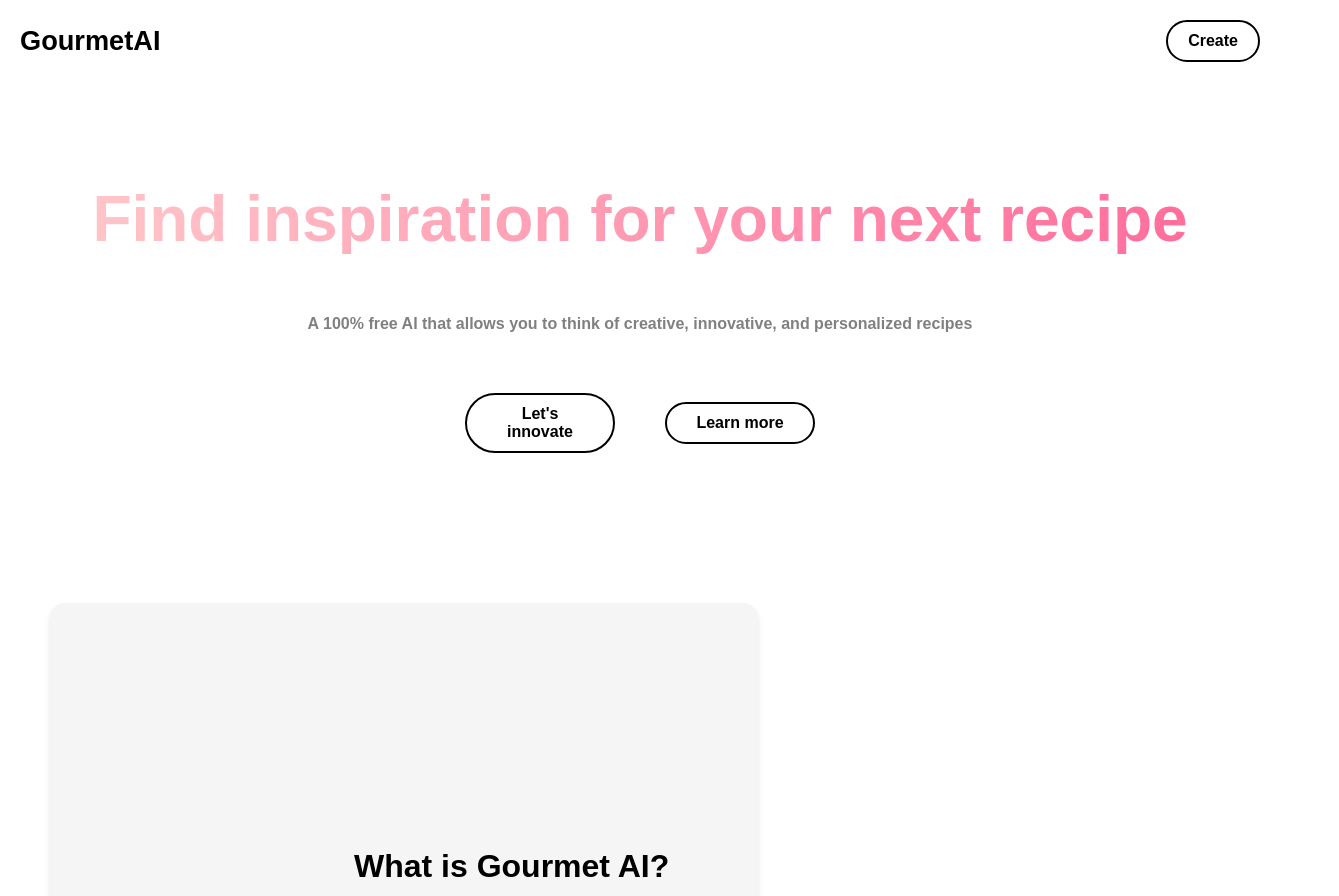
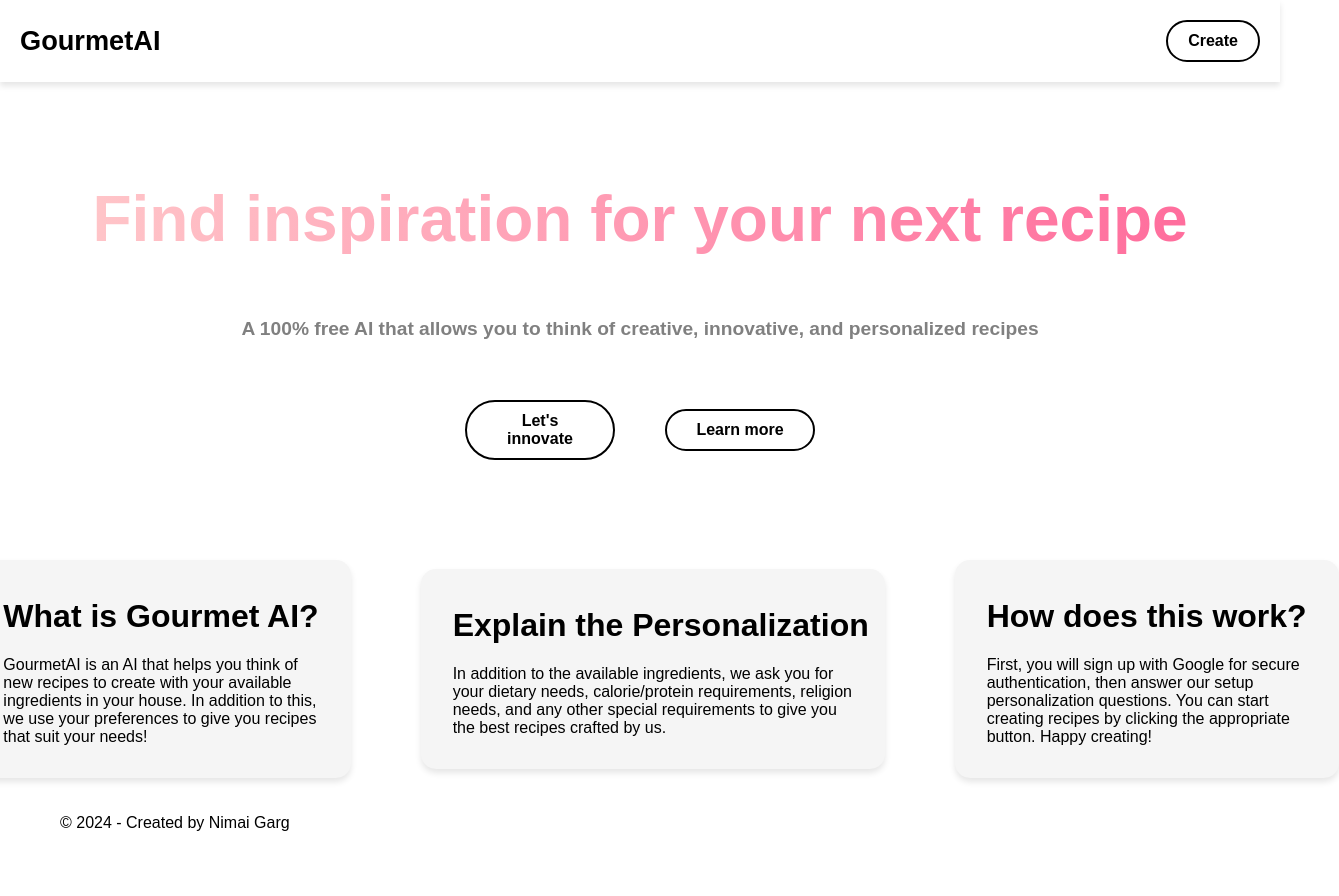
Before and after one commit to nimai-garg/gourmetai, a React (Create React App) app: page / in a window 1280 px wide. Shown: the top 896 px of the page, 1339 px wide, since content can reach past the window. After the commit the page ends 866 px from the top, so only its background shows below. Built offline with nearby package versions, Linux system fonts and the light colour scheme; no server answers; the HTML template or start-up script is replaced by a standard one; a web font is replaced by a local one.

Commit message:
Update Landing.jsx

```diff
--- a/src/views/Landing.jsx
+++ b/src/views/Landing.jsx
@@ -13,6 +13,7 @@ const HeaderContainer = styled.div`
   justify-content: space-between;
   align-items: center;
   padding: 20px;
+  box-shadow: 0 4px 6px rgba(0, 0, 0, 0.1);
 `;
 
 const Header = styled.div`
@@ -35,7 +36,7 @@ const CenterText = styled.h1`
 `;
 
 const SubCenterText = styled.h3`
-  font-size: 1rem;
+  font-size: 1.2rem;
   font-family: 'Fustat', sans-serif;
   background: gray;
   justify-content: center;
@@ -108,19 +109,24 @@ const ActionButton = styled.button`
 `;
 
 const SecondDiv = styled.div`
-  margin-top: 130px;
+  margin-top: 80px;
+  display: flex;
+  justify-content: center;
+  align-items: center;
+  margin-bottom: 20px;
+  gap: 20px; /* Adjust the gap as needed */
 `;
 
 const Box = styled.div`
   background-color: #f5f5f5;
-  padding: 14rem 19rem;
+  padding: 1rem 2rem;
   border-radius: 15px;
   box-shadow: 0 4px 6px rgba(0, 0, 0, 0.1);
   font-family: 'Fustat', sans-serif;
 
   margin-left: 50px;
-  max-width: 100px;
-  max-height: 300px;
+  max-width: 400px;
+  max-height: 400px;
 `;
 
 const BoxHeader = styled.h1`
@@ -130,6 +136,16 @@ const BoxHeader = styled.h1`
 
 const BoxParagraph = styled.p`
 
+`;
+
+const Footer = styled.p`
+  justiy-content: center;
+  align-items: center;
+  display: flex;
+  margin-left: 60px;
+  &:hover {
+    font-weight: bold;
+  }
 `;
 
 const handleLearn = () => {
@@ -152,9 +168,22 @@ const Landing = () => {
       <SecondDiv>
         <Box>
           <BoxHeader>What is Gourmet AI?</BoxHeader>
+          <BoxParagraph>GourmetAI is an AI that helps you think of new recipes to create with your available ingredients in your house. In addition to this, we use your preferences to give you recipes that suit your needs!</BoxParagraph>
+        </Box>
+
+        <Box>
+          <BoxHeader>Explain the Personalization</BoxHeader>
+          <BoxParagraph>In addition to the available ingredients, we ask you for your dietary needs, calorie/protein requirements, religion needs, and any other special requirements to give you the best recipes crafted by us.</BoxParagraph>
+        </Box>
+
+        <Box>
+          <BoxHeader>How does this work?</BoxHeader>
+          <BoxParagraph>First, you will sign up with Google for secure authentication, then answer our setup personalization questions. You can start creating recipes by clicking the appropriate button. Happy creating! </BoxParagraph>
         </Box>
         <br></br>
       </SecondDiv>
+      <Footer>© 2024 - Created by Nimai Garg</Footer>
+      <br></br>
     </PageContainer>
   )
 }
```
